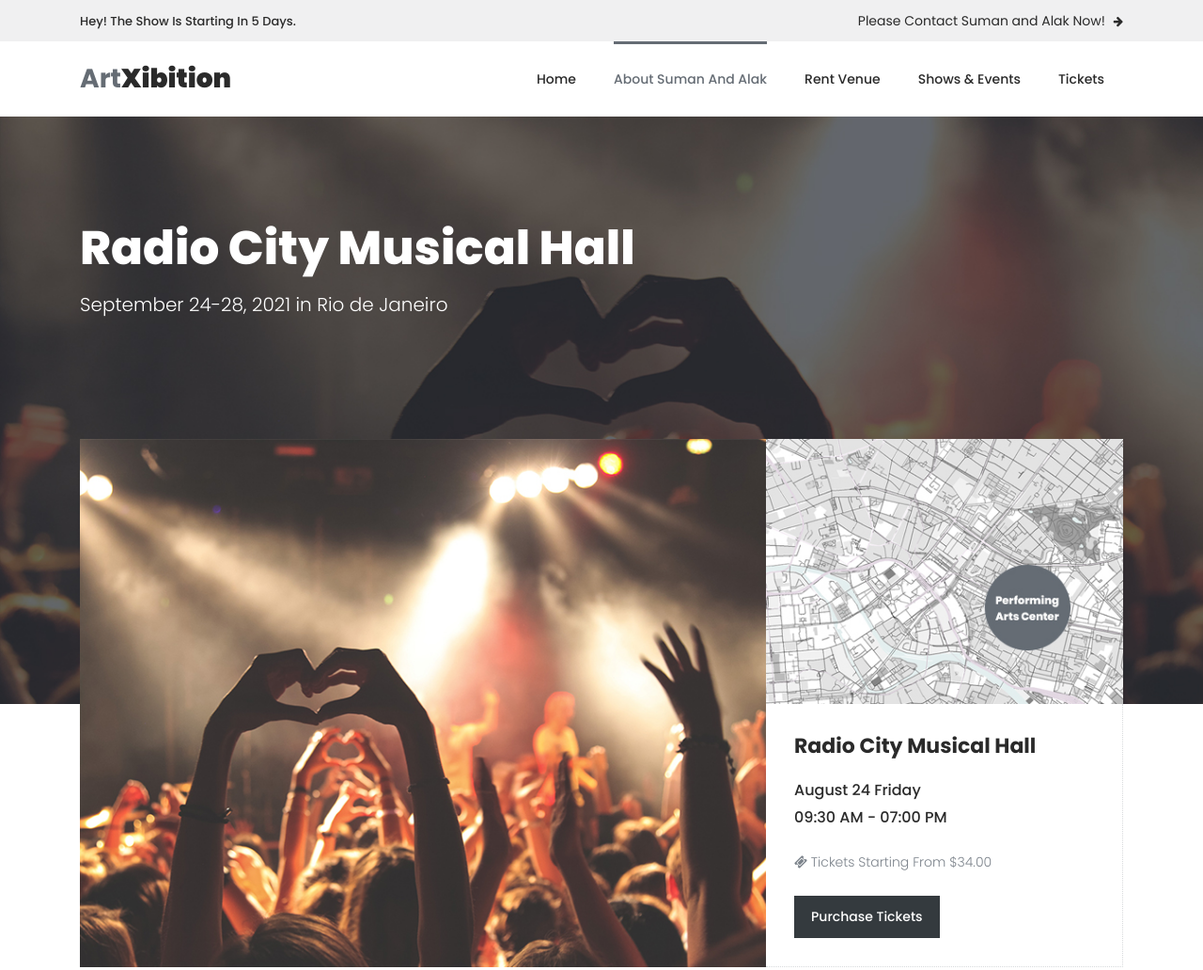
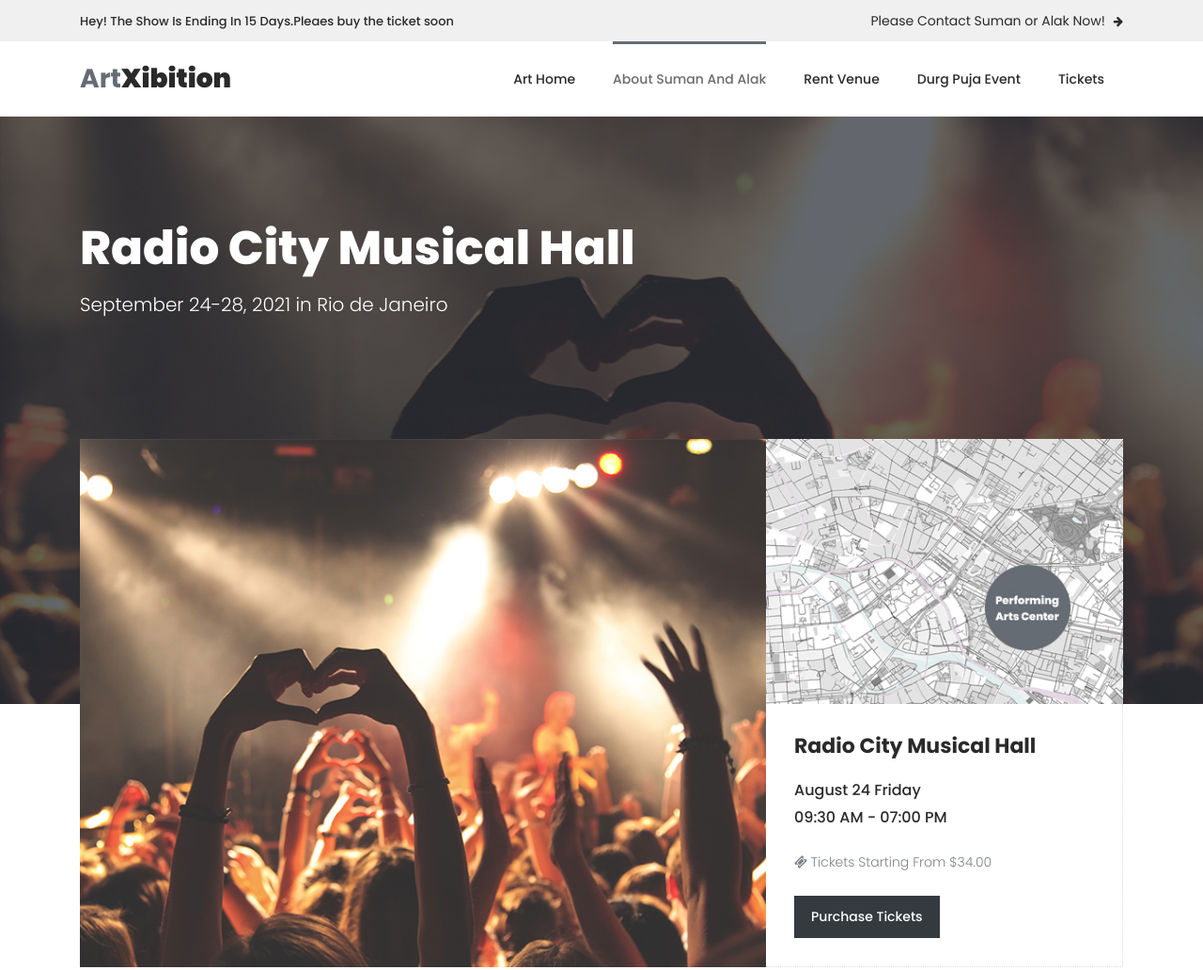
Before and after one commit to alakd1985/ArtExhibition, a plain HTML site: page about.html in a window 1280 px wide. Shown: the top 1032 px of the page at 94% size. Drawn offline with Linux system fonts and the light colour scheme.

Commit message:
about.html modification

```diff
--- a/about.html
+++ b/about.html
@@ -49,11 +49,11 @@ https://www.tooplate.com/view/2125-artxibition
         <div class="container">
             <div class="row">
                 <div class="col-lg-6 col-sm-6">
-                    <span>Hey! The Show Is Starting In 5 Days.</span>
+                    <span>Hey! The Show Is Ending In 15 Days.Pleaes buy the ticket soon</span>
                 </div>
                 <div class="col-lg-6 col-sm-6">
                     <div class="text-button">
-                        <a href="rent-venue.html">Please Contact Suman and Alak  Now! <i class="fa fa-arrow-right"></i></a>
+                        <a href="rent-venue.html">Please Contact Suman or  Alak  Now! <i class="fa fa-arrow-right"></i></a>
                     </div>
                 </div>
             </div>
@@ -71,10 +71,10 @@ https://www.tooplate.com/view/2125-artxibition
                         <!-- ***** Logo End ***** -->
                         <!-- ***** Menu Start ***** -->
                         <ul class="nav">
-                            <li><a href="index.html">Home</a></li>
+                            <li><a href="index.html">Art Home</a></li>
                             <li><a href="about.html" class="active">About Suman and Alak</a></li>
                             <li><a href="rent-venue.html">Rent Venue</a></li>
-                            <li><a href="shows-events.html">Shows & Events</a></li>
+                            <li><a href="shows-events.html">Durg Puja Event</a></li>
                             <li><a href="tickets.html">Tickets</a></li>
                         </ul>
                         <a class='menu-trigger'>
```
